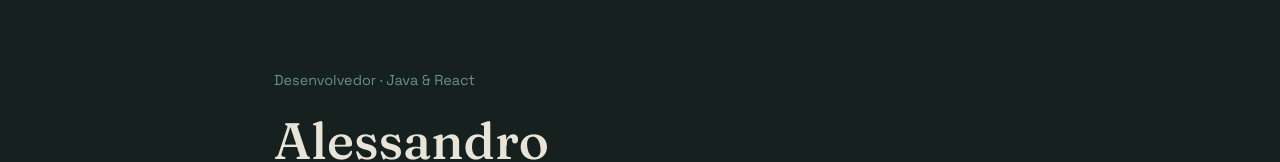
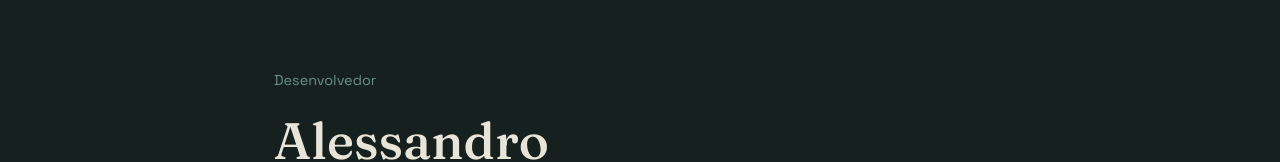
Before and after one commit to alessandrocoutoti-alt/meu-portfolio, a React (Vite) app: page / in a window 1280 px wide. Shown: the part 135-297 px from the top of the page. Built offline with nearby package versions, Linux system fonts and the light colour scheme.

Commit message:
corrigindo hero

```diff
--- a/src/components/Hero.jsx
+++ b/src/components/Hero.jsx
@@ -2,7 +2,7 @@ export default function Hero() {
   return (
     <section className="hero">
       <div className="container">
-        <p className="hero__eyebrow">Desenvolvedor · Java & React</p>
+        <p className="hero__eyebrow">Desenvolvedor</p>
         <h1 className="hero__title">
           Alessandro constrói ferramentas que resolvem
           problemas de verdade.
```
